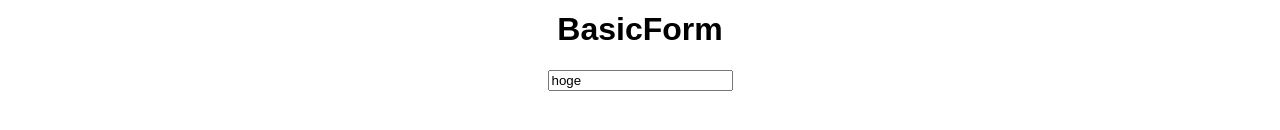
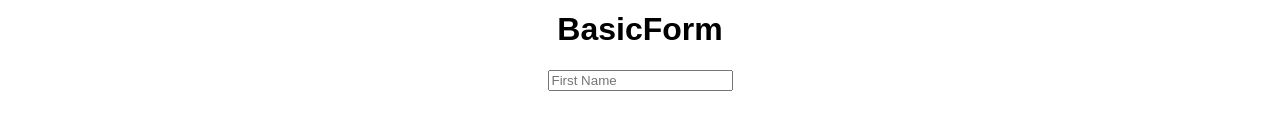
Before and after one commit to akahigeg/formik-sample, a React (Create React App) app: page / in a window 1280 px wide. Shown: the part 200-330 px from the top of the page. Built offline with nearby package versions, Linux system fonts and the light colour scheme; the HTML template or start-up script is replaced by a standard one.

Commit message:
Inputをpropsを取れるコンポーネントとして分離させてみた

```diff
--- a/src/components/BasicForm.tsx
+++ b/src/components/BasicForm.tsx
@@ -12,7 +12,7 @@ interface BasicFormValues {
   firstName: string;
 }
 
-const initialValues = { firstName: "hoge" };
+const initialValues = { firstName: "" };
 
 const onSubmit = (
   values: BasicFormValues,
@@ -23,16 +23,21 @@ const onSubmit = (
   actions.setSubmitting(false);
 };
 
-const NameInput: React.SFC<{}> = () => {
+interface InputProps {
+  name: string;
+  label: string;
+}
+
+const Input: React.SFC<InputProps> = props => {
   return (
     <Field
-      name="firstName"
+      name={props.name}
       render={({ field, form }: FieldProps<BasicFormValues>) => (
         <div>
-          <input type="text" {...field} placeholder="First Name" />
-          {form.touched.firstName &&
-            form.errors.firstName &&
-            form.errors.firstName}
+          <input type="text" {...field} placeholder={props.label} />
+          {form.touched[props.name] &&
+            form.errors[props.name] &&
+            form.errors[props.name]}
         </div>
       )}
     />
@@ -49,7 +54,7 @@ const BasicForm: React.SFC<{}> = () => {
         onSubmit={onSubmit}
         render={(formikBag: FormikProps<BasicFormValues>) => (
           <Form>
-            <NameInput />
+            <Input name="firstName" label="First Name" />
           </Form>
         )}
       />
```
